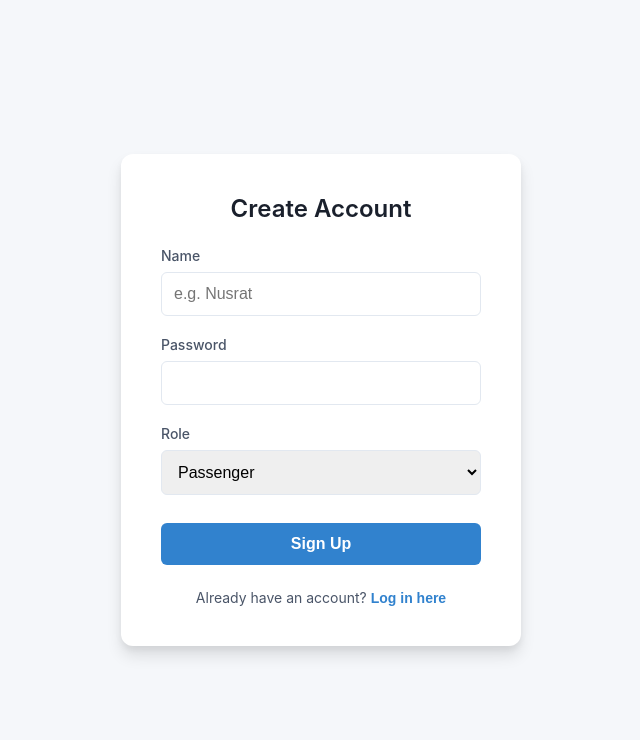
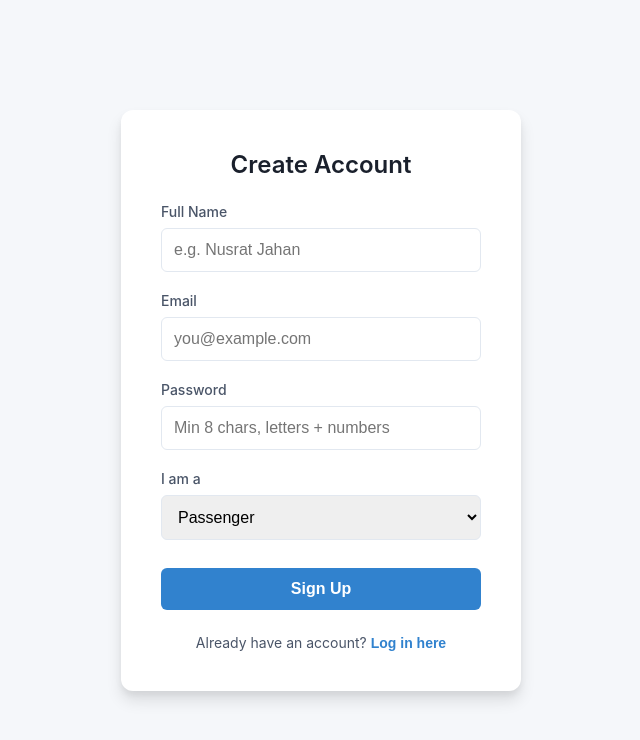
Before and after one commit to arrahmanriju/Dhaka_Tesla_pool, a Next.js app in the folder client/: page /auth in a window 1280 px wide. Both pictures are taken after a click on the button "Sign up here". Shown: the top 740 px of the page, without its empty margins (319-959 px from the left). Built offline with nearby package versions, Linux system fonts and the light colour scheme; no server answers.

Commit message:
feat(client): update auth page to use email, add loading state, redirect root to /auth

```diff
--- a/client/src/app/auth/page.tsx
+++ b/client/src/app/auth/page.tsx
@@ -7,9 +7,11 @@ import styles from './page.module.css';
 export default function AuthPage() {
   const [isLogin, setIsLogin] = useState(true);
   const [name, setName] = useState('');
+  const [email, setEmail] = useState('');
   const [password, setPassword] = useState('');
   const [role, setRole] = useState<'PASSENGER' | 'DRIVER'>('PASSENGER');
   const [error, setError] = useState('');
+  const [loading, setLoading] = useState(false);
   const router = useRouter();
 
   const API_URL = process.env.NEXT_PUBLIC_API_URL || 'http://localhost:3001';
@@ -17,9 +19,12 @@ export default function AuthPage() {
   const handleSubmit = async (e: React.FormEvent) => {
     e.preventDefault();
     setError('');
+    setLoading(true);
 
     const endpoint = isLogin ? '/auth/login' : '/auth/signup';
-    const payload = isLogin ? { name, password } : { name, password, role };
+    const payload = isLogin
+      ? { email, password }
+      : { name, email, password, role };
 
     try {
       const res = await fetch(`${API_URL}${endpoint}`, {
@@ -34,14 +39,14 @@ export default function AuthPage() {
         throw new Error(data.error || 'Authentication failed');
       }
 
-      // Store token and user data
       localStorage.setItem('token', data.token);
       localStorage.setItem('user', JSON.stringify(data.user));
 
-      // Redirect to dashboard (to be built later)
       router.push('/dashboard');
-    } catch (err: any) {
-      setError(err.message);
+    } catch (err: unknown) {
+      setError(err instanceof Error ? err.message : 'Something went wrong');
+    } finally {
+      setLoading(false);
     }
   };
 
@@ -50,18 +55,35 @@ export default function AuthPage() {
       <div className={styles.card}>
         <h1 className={styles.title}>{isLogin ? 'Welcome Back' : 'Create Account'}</h1>
 
-        {error && <div className={styles.error}>{error}</div>}
+        {error && <div className={styles.error} role="alert">{error}</div>}
 
-        <form onSubmit={handleSubmit} className={styles.form}>
+        <form onSubmit={handleSubmit} className={styles.form} noValidate>
+          {/* Name — signup only */}
+          {!isLogin && (
+            <div className={styles.inputGroup}>
+              <label htmlFor="name">Full Name</label>
+              <input
+                id="name"
+                type="text"
+                value={name}
+                onChange={(e) => setName(e.target.value)}
+                required={!isLogin}
+                placeholder="e.g. Nusrat Jahan"
+                autoComplete="name"
+              />
+            </div>
+          )}
+
           <div className={styles.inputGroup}>
-            <label htmlFor="name">Name</label>
+            <label htmlFor="email">Email</label>
             <input
-              id="name"
-              type="text"
-              value={name}
-              onChange={(e) => setName(e.target.value)}
+              id="email"
+              type="email"
+              value={email}
+              onChange={(e) => setEmail(e.target.value)}
               required
-              placeholder="e.g. Nusrat"
+              placeholder="you@example.com"
+              autoComplete="email"
             />
           </div>
 
@@ -73,12 +95,15 @@ export default function AuthPage() {
               value={password}
               onChange={(e) => setPassword(e.target.value)}
               required
+              placeholder={isLogin ? '' : 'Min 8 chars, letters + numbers'}
+              autoComplete={isLogin ? 'current-password' : 'new-password'}
             />
           </div>
 
+          {/* Role — signup only */}
           {!isLogin && (
             <div className={styles.inputGroup}>
-              <label htmlFor="role">Role</label>
+              <label htmlFor="role">I am a</label>
               <select
                 id="role"
                 value={role}
@@ -90,17 +115,17 @@ export default function AuthPage() {
             </div>
           )}
 
-          <button type="submit" className={styles.submitBtn}>
-            {isLogin ? 'Log In' : 'Sign Up'}
+          <button type="submit" className={styles.submitBtn} disabled={loading}>
+            {loading ? 'Please wait…' : isLogin ? 'Log In' : 'Sign Up'}
           </button>
         </form>
 
         <p className={styles.toggleText}>
-          {isLogin ? "Don't have an account?" : "Already have an account?"}{' '}
+          {isLogin ? "Don't have an account?" : 'Already have an account?'}{' '}
           <button
             type="button"
             className={styles.toggleBtn}
-            onClick={() => setIsLogin(!isLogin)}
+            onClick={() => { setIsLogin(!isLogin); setError(''); }}
           >
             {isLogin ? 'Sign up here' : 'Log in here'}
           </button>
```
Also changed, not shown: client/src/app/page.tsx (+7 -67 lines).
